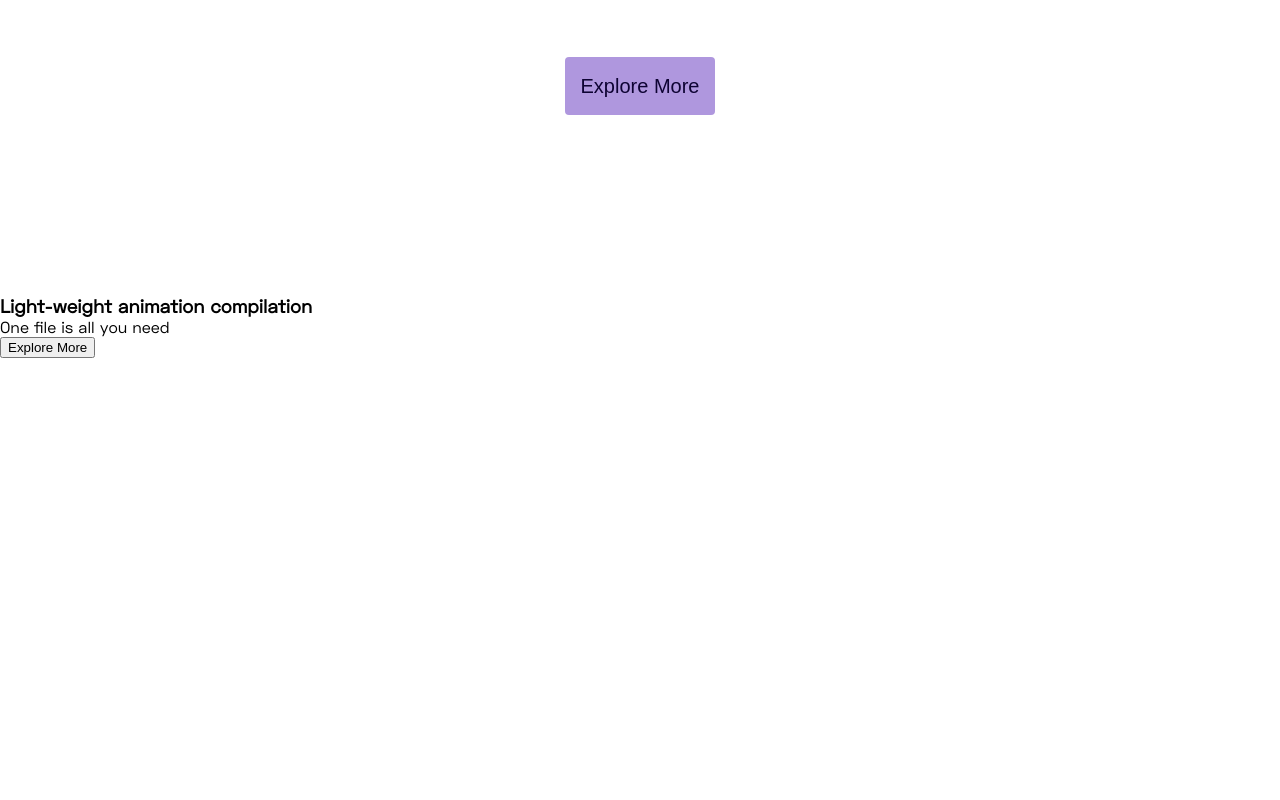
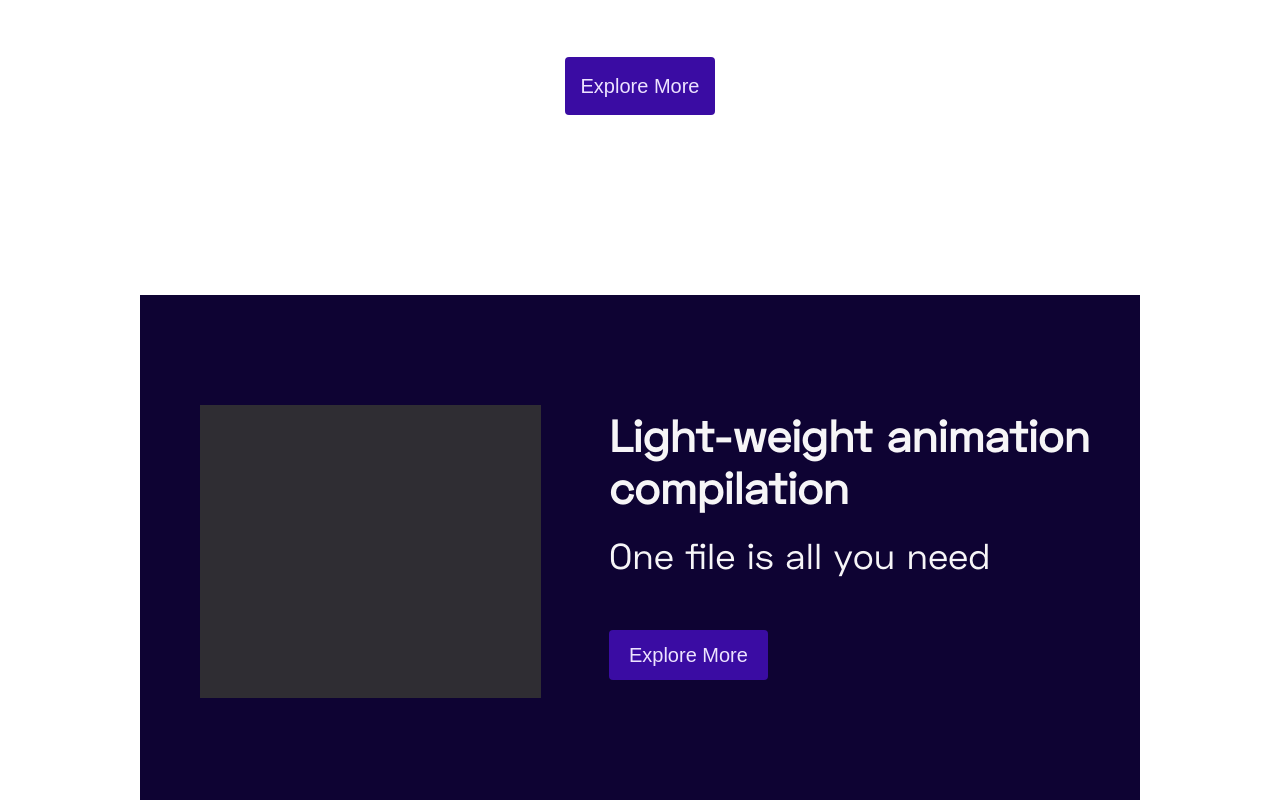
Before and after one commit to ajani-m1704425/hompage, a website: page index.html in a window 1280 px wide. Shown: the part 1549-2349 px from the top of the page. Before the commit the page ends 1907 px from the top, so only its background shows below. Drawn offline with Linux system fonts and the light colour scheme.

Commit message:
content2

```diff
--- a/index.css
+++ b/index.css
@@ -19,12 +19,12 @@ body {
 .lightbulb{
    display: block;
     position: absolute;
-    width: 9px;
-    height: 8px;
+    width: 7px;
+    height: 6px;
     background-color:#F6F5F7;
     border-radius: 50%;
-    top: 2px;
-    left: 33px;
+    top: 0px;
+    left: 22px;
 }
 nav ul{
     list-style: none;
@@ -35,10 +35,10 @@ nav ul{
 .website_name{
         font-family: space1;
         font-style: normal;
-        font-size: 28px;
+        font-size: 19px;
         font-weight: 700;
         margin: 0;
-        line-height: 36px;
+        line-height: 24px;
         color: #F6F5F7;
         position: relative;
 }
@@ -192,6 +192,57 @@ nav ul{
     margin-bottom: 52px;
  }
 
+ .content2_container{
+    display: flex;
+    flex-direction: row;
+    justify-content: space-between;
+
+    background: #0E0333;
+
+
+ }
+.content2_animation{
+width: 38%;
+order: 1;
+background: #2F2D33;
+height: 105px;
+margin-right: 25px;
+margin-top: 70px;
+}
+.content2_main{
+    width: 40%;
+    margin-top: 55px;
+    margin-left: 24px;
+    /* margin-bottom: 34px; */
+}
+.content2_header{
+    font-style: normal;
+    font-weight: 700;
+    font-size: 20px;
+    line-height: 28px;
+    padding-bottom: 16px;
+    color: #FfFfFf;
+}
+.content2_describe{
+    font-style: normal;
+    font-weight: 500;
+    font-size: 10px;
+    line-height: 15px;
+    margin-bottom: 32px;
+    color: #FFFFFF;
+
+}
+.content2_explore{
+    font-weight: 500;
+    font-size: 14px;
+    line-height: 21px;
+    color: #FFFFFF;
+    background: #AF97DE;
+    border-radius: 4px;
+    padding: 14px 16px;
+    margin-bottom: 22px;
+    border: none;
+}
 
 
 /* Tablet View */
@@ -286,8 +337,14 @@ nav ul{
         }
         .website_name{
             font-weight: 700;
-                font-size: 20.0968px;
+                font-size: 22px;
                 line-height: 26px;
+        }
+        .lightbulb {
+            width: 7px;
+            height: 7px;
+            top: 0px;
+            left: 26px;
         }
         .play{
             display: none;
@@ -324,6 +381,59 @@ nav ul{
         margin: auto;
         margin-bottom: 130px;
     }
+
+        .content2_container {
+            background: #0E0333;
+            margin-right: 50px;
+            margin-left: 50px;
+            justify-content: initial
+            ;
+
+        }
+
+        .content2_animation {
+            width: 35%;
+            order: 0;
+            background: #2F2D33;
+            /* width: 188px; */
+            height: 212.08px;
+            margin-left: 36px;
+            margin-right: 36px;
+            margin-top: 105px;
+        }
+
+        .content2_main {
+            width: 50%;
+            margin-top: 105px;
+            margin-right: 24px;
+            /* margin-bottom: 34px; */
+        }
+
+        .content2_header {
+            font-size: 28px;
+            line-height: 36px;
+            color: #F6F5F7;
+            padding-bottom: 20px;
+        }
+
+        .content2_describe {
+            font-size: 24px;
+            line-height: 32px;
+            color: #F6F5F7;
+            margin-bottom: 36px;
+
+        }
+
+        .content2_explore {
+            font-size: 16px;
+            line-height: 24px;
+            color: #2F2D33;
+            background: #AF97DE;
+            border-radius: 4px;
+            padding: 14px 16px;
+            margin-bottom: 100px;
+            border: none;
+        }
 }
 
 
@@ -348,10 +458,10 @@ nav ul{
     }
          .desktop_signup {
 
-             background: #AF97DE;
-             box-shadow: 0px 4px 4px rgba(248, 240, 240, 0.385);
+            background: #3A0CA3;
              border-radius: 4px;
              padding: 14px 8px;
+            color: #EDE3FF;
          }
     .nav_container {
         padding: 0 90px;
@@ -366,6 +476,12 @@ nav ul{
         color: #F6F5F7;
         position: relative;
     }
+        .lightbulb {
+            width: 9px;
+            height: 9px;
+            top: 2px;
+            left: 33px;
+        }
     .header_main_content {
         width: 43%;
     }
@@ -430,8 +546,62 @@ nav ul{
         .content_explore {
             font-size: 20px;
             line-height: 30px;
-            color: #0E0333;
+            color: #EDE3FF;
             margin: auto;
             margin-bottom: 180px;
+            background: #3A0CA3;
         }
+
+                .content2_container {
+                    background: #0E0333;
+                    margin-right: 140px;
+                    margin-left: 140px;
+                    justify-content: initial;
+                    /* padding-right: 10px; */
+
+                }
+
+                .content2_animation {
+                    width: 35%;
+                    background: #2F2D33;
+                    /* width: 188px; */
+                    height: 293px;
+                    margin-left: 60px;
+                    margin-right: 44px;
+                    margin-top: 110px;
+                }
+
+                .content2_main {
+                    width: 50%;
+                    margin-top: 115px;
+                    margin-right: 24px;
+                    padding-right:20px ;
+                    /* margin-bottom: 34px; */
+                }
+
+                .content2_header {
+                    font-size: 44px;
+                    line-height: 52px;
+                    color: #F6F5F7;
+                    padding-bottom: 20px;
+                }
+
+                .content2_describe {
+                    font-size: 36px;
+                    line-height: 44px;
+                    color: #F6F5F7;
+                    margin-bottom: 52px;
+
+                }
+
+                .content2_explore {
+                    font-size: 20px;
+                    line-height: 30px;
+                    color: #EDE3FF;
+                    background: #3A0CA3;
+                    border-radius: 4px;
+                    padding: 10px 20px;
+                    margin-bottom: 120px;
+                    border: none;
+                }
 }
```
